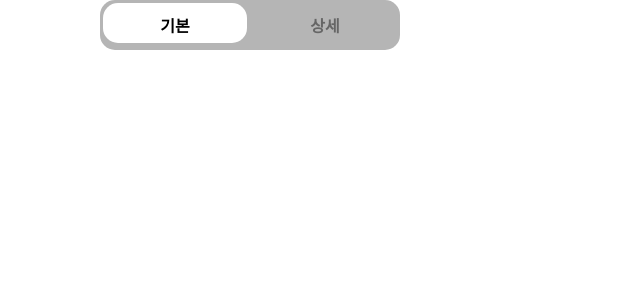
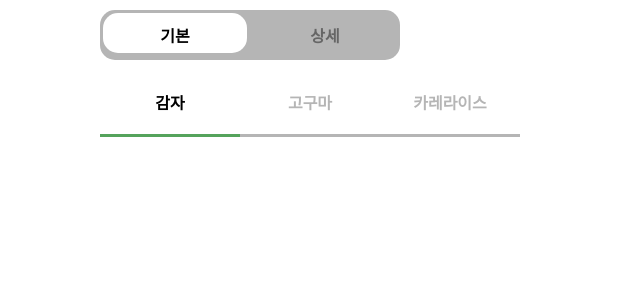
Before and after one commit to dohpark/wanted_pre_onboarding, a React (Create React App) app: page / in a window 1280 px wide. Shown: the top 300 px of the page, without its empty margins (0-640 px from the left). Built offline with nearby package versions, Linux system fonts and the light colour scheme.

Commit message:
feat: tab

```diff
--- a/src/App.js
+++ b/src/App.js
@@ -1,9 +1,11 @@
 import Toggle from "./components/Toggle";
+import Tab from "./components/Tab";
 
 const App = () => {
   return (
     <>
       <Toggle />
+      <Tab />
     </>
   );
 };
--- a/src/components/Tab.js
+++ b/src/components/Tab.js
@@ -0,0 +1,66 @@
+import styled from "styled-components";
+
+const Tab = () => {
+  return (
+    <Container>
+      <Input type="radio" id="radio1" name="tab" defaultChecked />
+      <Label for="radio1">감자</Label>
+
+      <Input type="radio" id="radio2" name="tab" />
+      <Label for="radio2">고구마</Label>
+
+      <Input type="radio" id="radio3" name="tab" />
+      <Label for="radio3">카레라이스</Label>
+
+      <Slider id="slider" />
+    </Container>
+  );
+};
+
+const Container = styled.div`
+  position: relative;
+  width: 420px;
+  margin: 10px 0;
+  display: flex;
+  justify-content: space-between;
+
+  #radio1:checked ~ #slider {
+    transform: translateX(0px);
+  }
+
+  #radio2:checked ~ #slider {
+    transform: translateX(140px);
+  }
+
+  #radio3:checked ~ #slider {
+    transform: translateX(280px);
+  }
+`;
+
+const Label = styled.label`
+  width: 140px;
+  font-weight: bold;
+  text-align: center;
+  color: #b5b5b5;
+  padding: 20px 0px;
+  border-bottom: 3px solid #b5b5b5;
+`;
+
+const Input = styled.input`
+  display: none;
+
+  &:checked + label {
+    color: black;
+  }
+`;
+
+const Slider = styled.div`
+  background-color: transparent;
+  position: absolute;
+  bottom: 0px;
+  border-bottom: 3px solid #55a35c;
+  transition: transform 0.5s;
+  width: 140px;
+`;
+
+export default Tab;
--- a/src/components/Toggle.js
+++ b/src/components/Toggle.js
@@ -21,6 +21,7 @@ const Toggle = () => {
 
 const Container = styled.label`
   width: 300px;
+  margin: 10px 0;
   display: flex;
   position: relative;
   justify-content: space-between;
```
